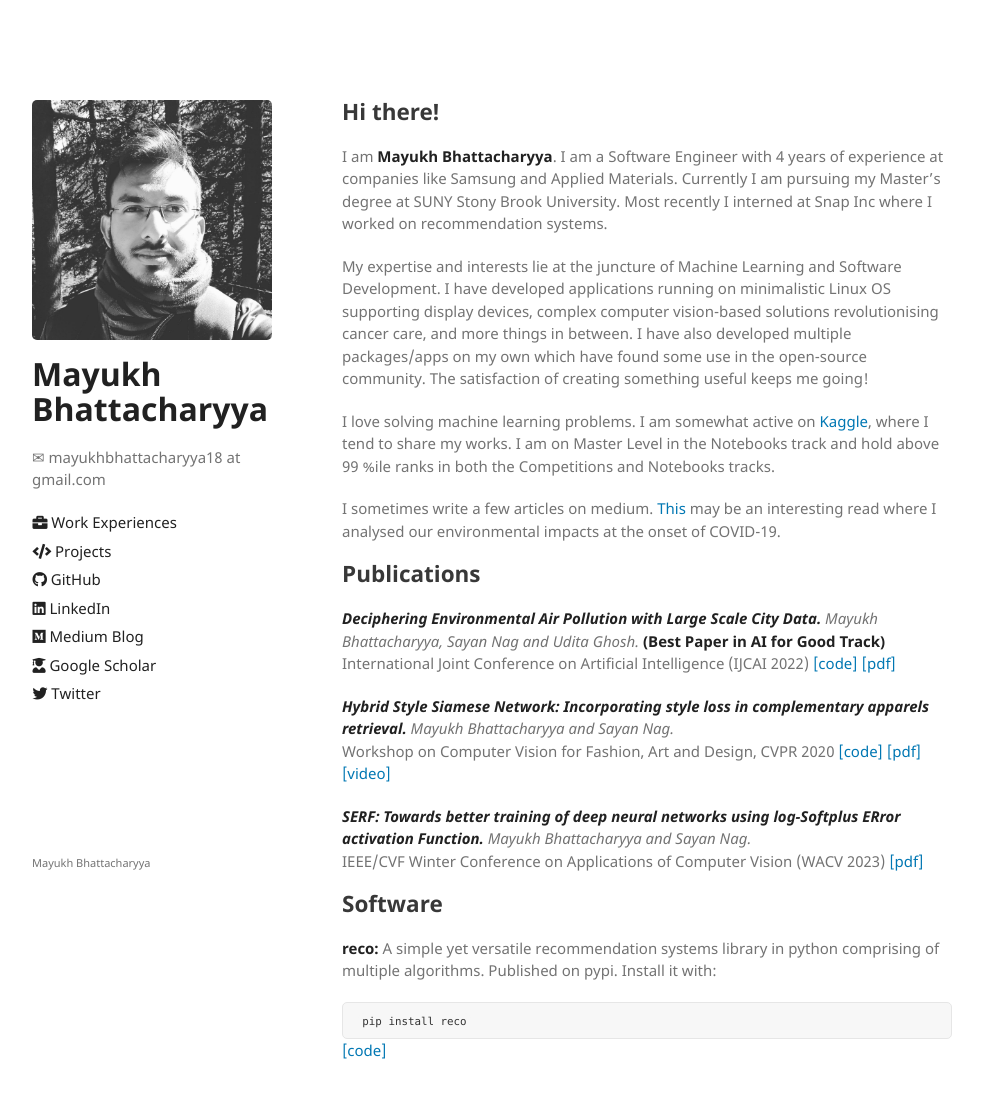
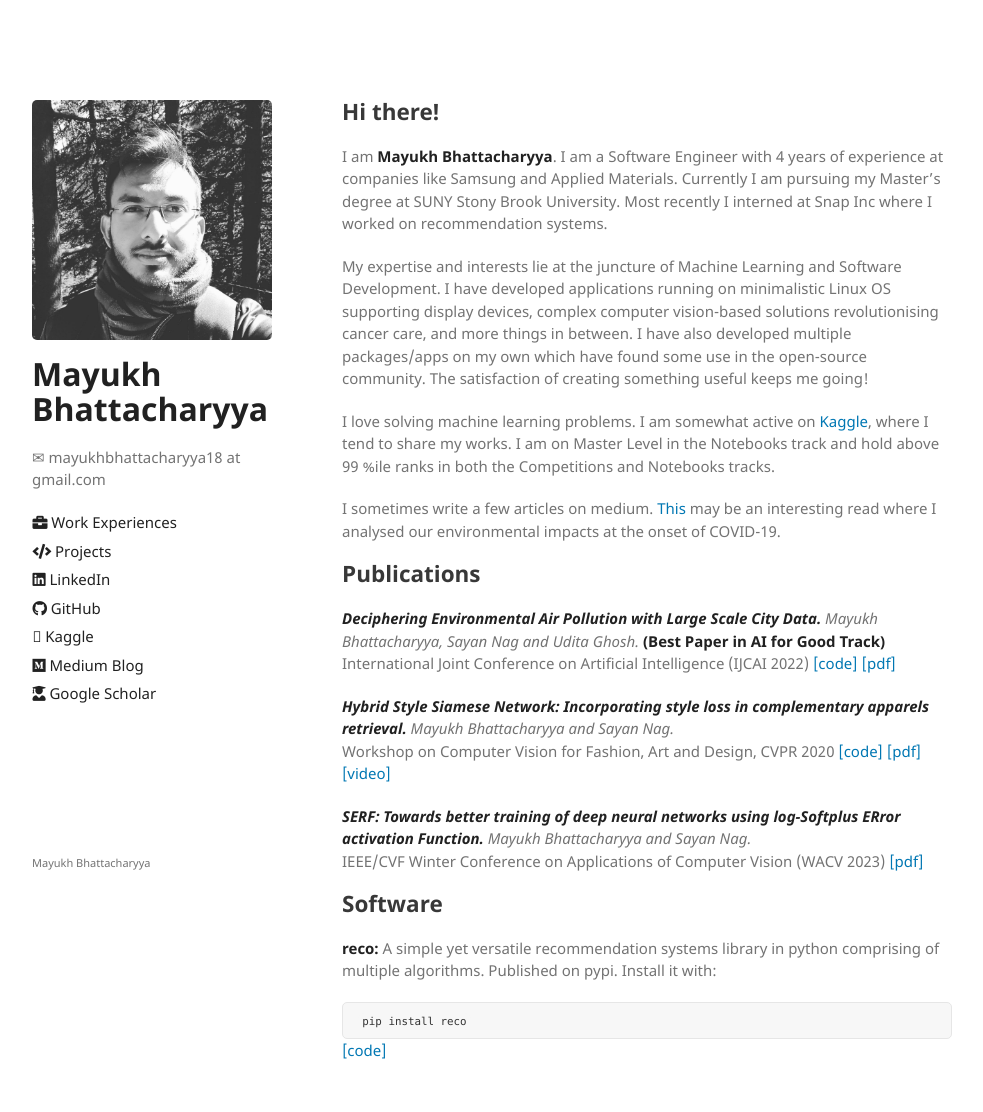
Before and after one commit to mayukh18/mayukh18.github.io, a Jekyll site: the page built from index.md, in a window 1280 px wide. Shown: the whole page, without its empty margins (118-1101 px from the left). Built offline with Jekyll 4.4.1, drawn with Linux system fonts in a browser that asks for light colours; the repository's description, which GitHub fills in, is left out.

Commit message:
Update sidebar.html

```diff
--- a/_includes/sidebar.html
+++ b/_includes/sidebar.html
@@ -12,10 +12,12 @@
     <ul class="link">
       <li><a href="/work_ex"><i class="fas fa-briefcase"></i> Work Experiences</a></li>
       <li><a href="/projects"><i class="fas fa-code"></i> Projects</a></li>
+
+      <li><a href="https://www.linkedin.com/in/mayukh1802/"><i class="fab fa-linkedin"></i> LinkedIn</a></li>
       <li><a href="https://github.com/mayukh18"><i class="fab fa-github"></i> GitHub</a></li>
-      <li><a href="https://www.linkedin.com/in/mayukh1802/"><i class="fab fa-linkedin"></i> LinkedIn</a></li>
+      <li><a href="https://www.kaggle.com/mayukh18"><i class="fa-brands fa-kaggle"></i> Kaggle</a></li>
       <li><a href="https://medium.com/@em.bee"><i class="fab fa-medium"></i> Medium Blog</a></li>
       <li><a href="https://scholar.google.com/citations?user=VQW2tKcAAAAJ&hl=en"><i class="fas fa-user-graduate"></i> Google Scholar</a></li>
-      <li><a href="https://twitter.com/mayukh18"><i class="fab fa-twitter"></i> Twitter</a></li>
+      <!--<li><a href="https://twitter.com/mayukh18"><i class="fab fa-twitter"></i> Twitter</a></li>-->
     </ul>
   </div>
```
